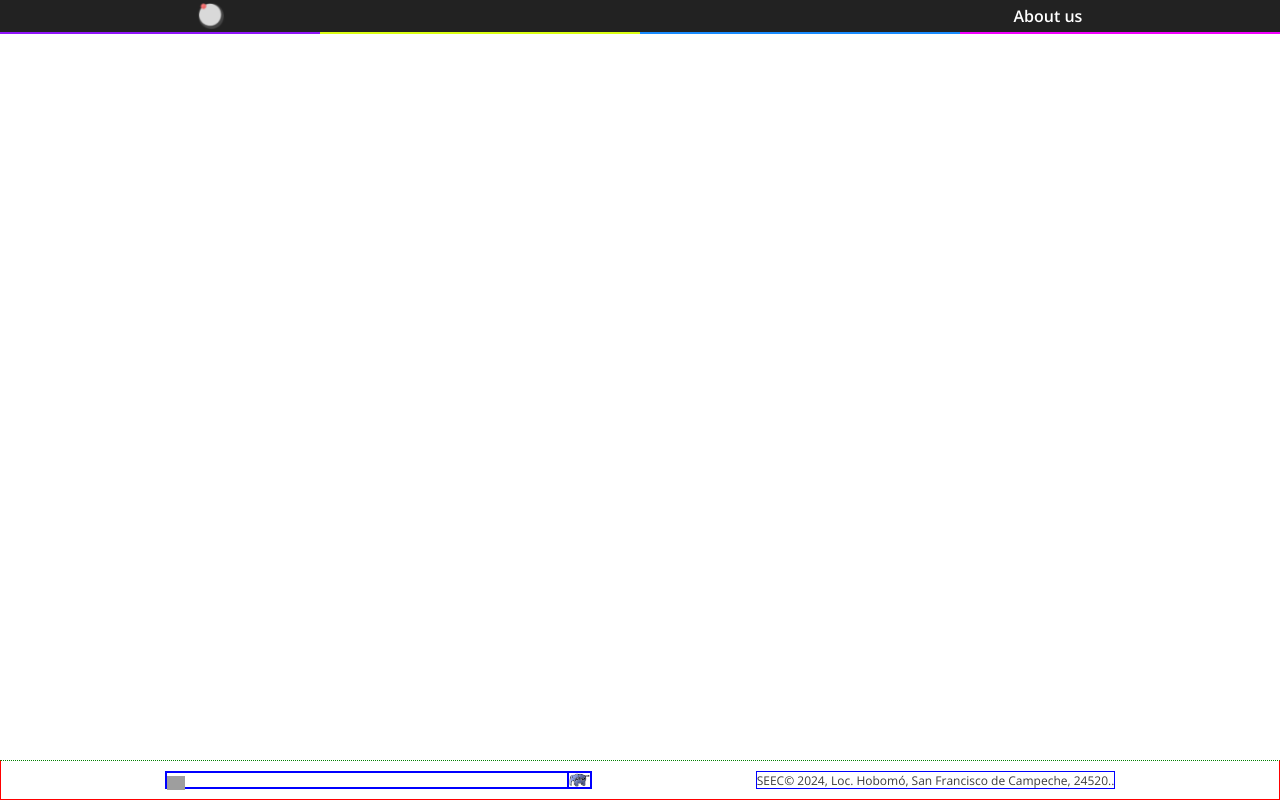
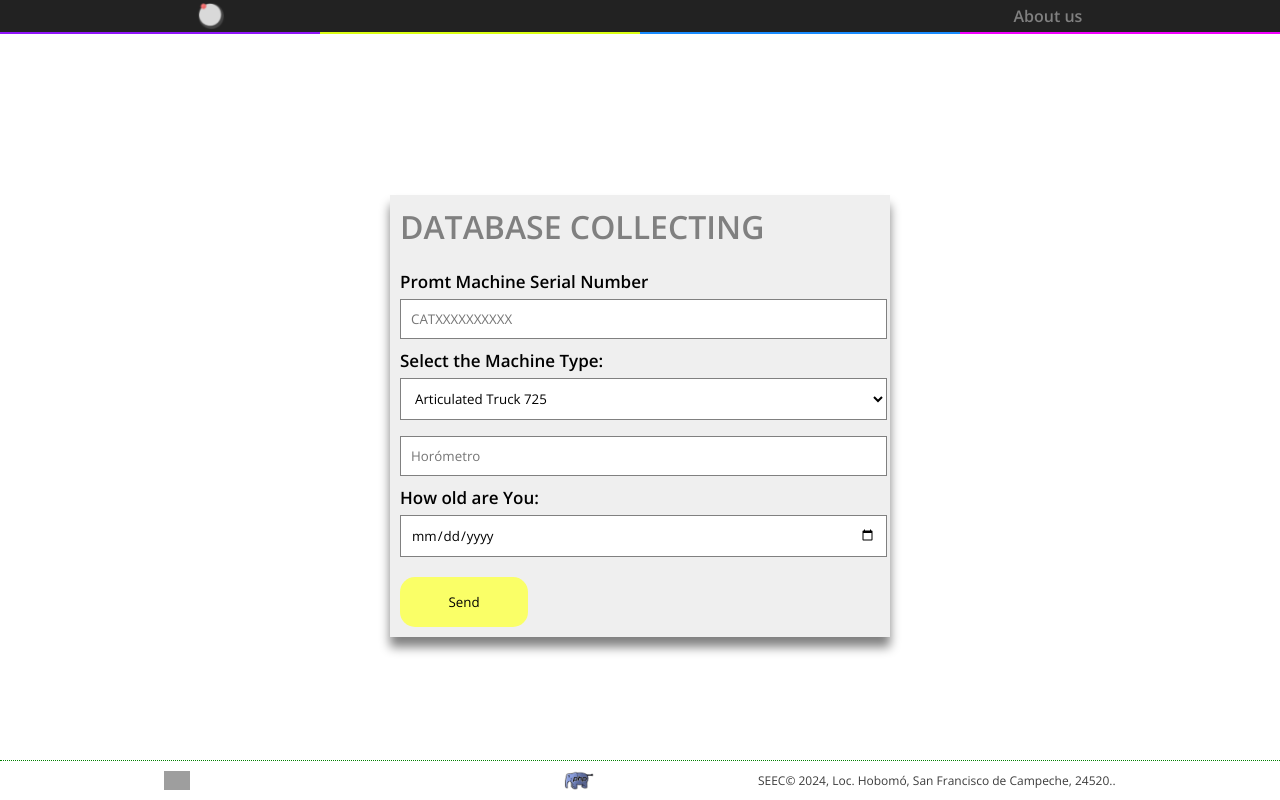
Before and after one commit to devnull404/seecware, a PHP site: page / in a window 1280 px wide. Run offline with PHP 8.4, Linux system fonts and the light colour scheme; grey boxes are pictures that could not be loaded.

Commit message:
Adding form to implement machinery input to database, only front

```diff
--- a/css/main.css
+++ b/css/main.css
@@ -3,7 +3,45 @@
   border: 0;
   margin: 0;
   box-sizing: border-box;
-  color: white;
+  color: gray;
+}
+
+.test_form_container {
+  display: flex;
+  justify-content: center;
+}
+
+.test_form {
+  padding: 10px 3px 10px 10px;
+  box-shadow: 0 10px 10px 0;
+  display: flex;
+  flex-direction: column;
+  background-color: #efefef;
+  justify-content: center;
+  align-items: flex-start;
+  min-width: 500px;
+}
+.test_form label {
+  font-size: 17px;
+  font-weight: bold;
+  color: black;
+}
+.test_form input, .test_form select {
+  border: 1px solid gray;
+  margin: 6px 0px 10px 0px;
+  padding: 10px;
+  width: 100%;
+  background-color: #ffffff;
+  min-width: 300px;
+  color: black;
+}
+.test_form button {
+  margin: 10px 0 0 0;
+  color: black;
+  min-width: 10vw;
+  height: 50px;
+  border-radius: 15px;
+  background-color: #faff67;
 }
 
 /* .navigation-bar-a
@@ -89,7 +127,6 @@ nav {
 }
 
 footer {
-  border: 1px solid red;
   border-top: 1px dotted green;
   padding: 10px 0 10px 0;
   height: 5vh;
@@ -101,7 +138,6 @@ footer * {
   color: #3c3c3c;
 }
 footer div {
-  border: 1px solid blue;
   display: flex;
   height: 100%;
   flex-direction: row;
--- a/index.html
+++ /dev/null
@@ -1,36 +0,0 @@
-<!DOCTYPE html>
-<html lang="en">
-<head>
-    <meta charset="UTF-8">
-    <meta name="viewport" content="width=device-width, initial-scale=1.0">
-    <link rel="stylesheet" href="./css/main.css">
-    <link href="https://fonts.googleapis.com/css?family=Open+Sans:400,600,300" rel="stylesheet" type="text/css">
-    <title>SEECware</title>
-</head>
-<body>
-    <nav>
-        <div class="nav_img_container">
-          <img id="main-logo" src="assets/logo.png" alt="seec logo">
-          <div></div>
-          <a style="text-decoration: none;" href="https://www.google.com"><div class="aboutus">About us</div></a>
-
-        </div>
-        <div class="nav-decorator">
-          <div class="nav-decorator-elem-blue"></div>
-          <div class="nav-decorator-elem-red"></div>
-          <div class="nav-decorator-elem-green"></div>
-          <div class="nav-decorator-elem-purple"></div>
-        </div>
-      </nav>
-
-    <footer>
-        <div class="f-left-info">
-            <div><a href="https://www.mysql.com/" target="_blank"><img src="./assets/includes-mysql.png" alt="INCLUDES MYSQL LOGO"></a></div>
-            <div><img src="./assets/includes-php.png" alt="INCLUDES PHP LOGO"></div>
-        </div>
-        <div class="f-right-info">
-            SEEC© 2024, Loc. Hobomó, San Francisco de Campeche, 24520..
-        </div>
-    </footer>
-</body>
-</html>
--- /dev/null
+++ b/index.php
@@ -0,0 +1,66 @@
+<!DOCTYPE html>
+<html lang="en">
+<head>
+    <meta charset="UTF-8">
+    <meta name="viewport" content="width=device-width, initial-scale=1.0">
+    <link rel="stylesheet" href="./css/main.css">
+    <link href="https://fonts.googleapis.com/css?family=Open+Sans:400,600,300" rel="stylesheet" type="text/css">
+    <title>SEECware</title>
+</head>
+<body>
+    <nav>
+        <div class="nav_img_container">
+          <img id="main-logo" src="assets/logo.png" alt="seec logo">
+          <div></div>
+          <a style="text-decoration: none;" href="https://www.google.com"><div class="aboutus">About us</div></a>
+
+        </div>
+        <div class="nav-decorator">
+          <div class="nav-decorator-elem-blue"></div>
+          <div class="nav-decorator-elem-red"></div>
+          <div class="nav-decorator-elem-green"></div>
+          <div class="nav-decorator-elem-purple"></div>
+        </div>
+      </nav>
+
+      <div class="test_form_container">
+      <form class="test_form" action="action.php" method="post">
+        <div>
+          <h1>DATABASE COLLECTING</h1>
+          <br>
+        </div>
+        <label for="name" id="name">Promt Machine Serial Number</label>
+        <input name="name" id="name" placeholder="CATXXXXXXXXXX" type="text">
+        <label for="model" id="model">Select the Machine Type:</label>
+        <select name="model" id="model">
+          <option value="725">Articulated Truck 725</option>
+          <option value="730">Articulated Truck 730</option>
+          <option value="730EJ">Articulated Truck 730EJ</option>
+          <option value="740">Articulated Truck 740</option>
+          <option value="740EJ">Articulated Truck 740EJ</option>
+          <option value="740GC">Articulated Truck 740GC</option>
+          <option value="D4">D4 Tractor</option>
+          <option value="D5">D5 Tractor</option>
+          <option value="D6">D6 Tractor</option>
+          <option value="D7">D7 Tractor</option>
+          <option value="D7T">D7T Tractor</option>
+          <option value="D8T">D8T Tractor</option>
+        </select>
+        <input name="hours" id="hours" placeholder="Horómetro" type="number">
+        <label for="age" id="age">How old are You:</label>
+        <input name="birthday" id="birthday" type="date">
+        <button type="submit">Send</button>
+      </form>
+      </div>
+
+    <footer>
+        <div class="f-left-info">
+            <div><a href="https://www.mysql.com/" target="_blank"><img src="./assets/includes-mysql.png" alt="INCLUDES MYSQL LOGO"></a></div>
+            <div><img src="./assets/includes-php.png" alt="INCLUDES PHP LOGO"></div>
+        </div>
+        <div class="f-right-info">
+            SEEC© 2024, Loc. Hobomó, San Francisco de Campeche, 24520..
+        </div>
+    </footer>
+</body>
+</html>
```
Also changed, not shown: action.php (added, +14 -0 lines), 1 other file.
